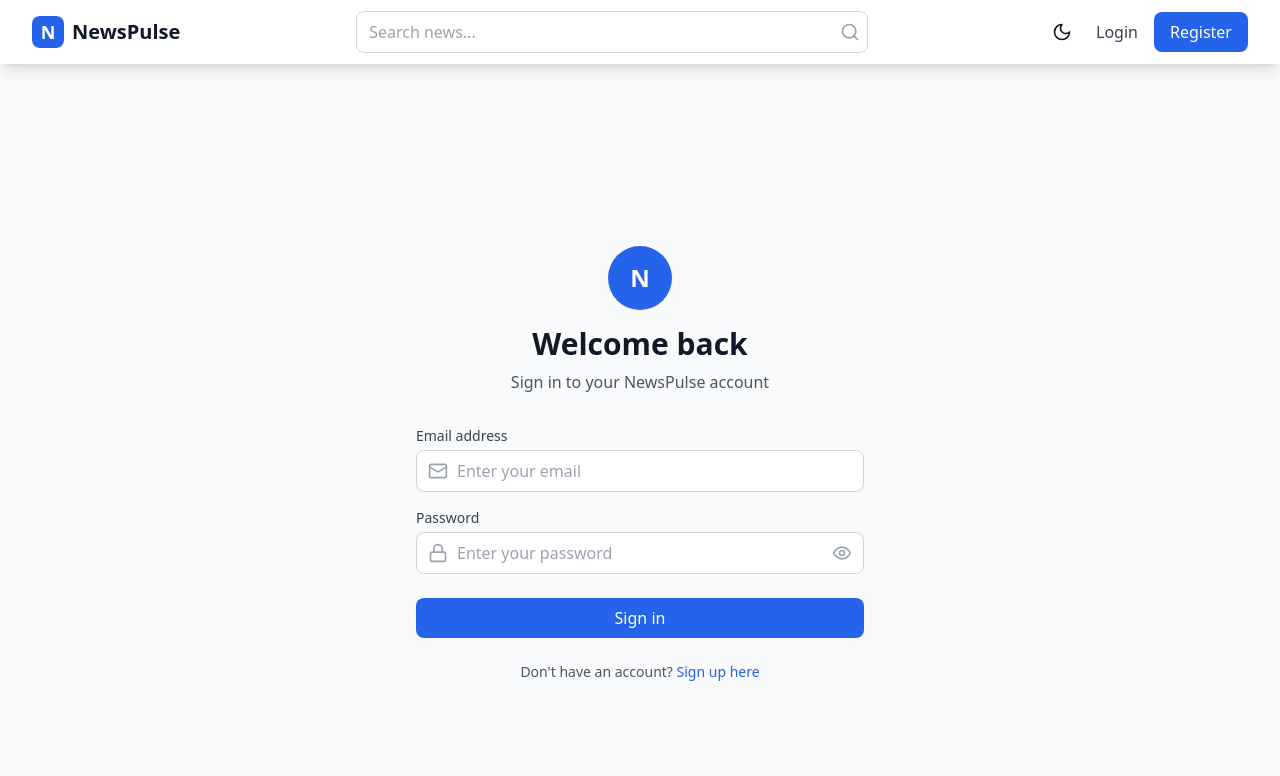
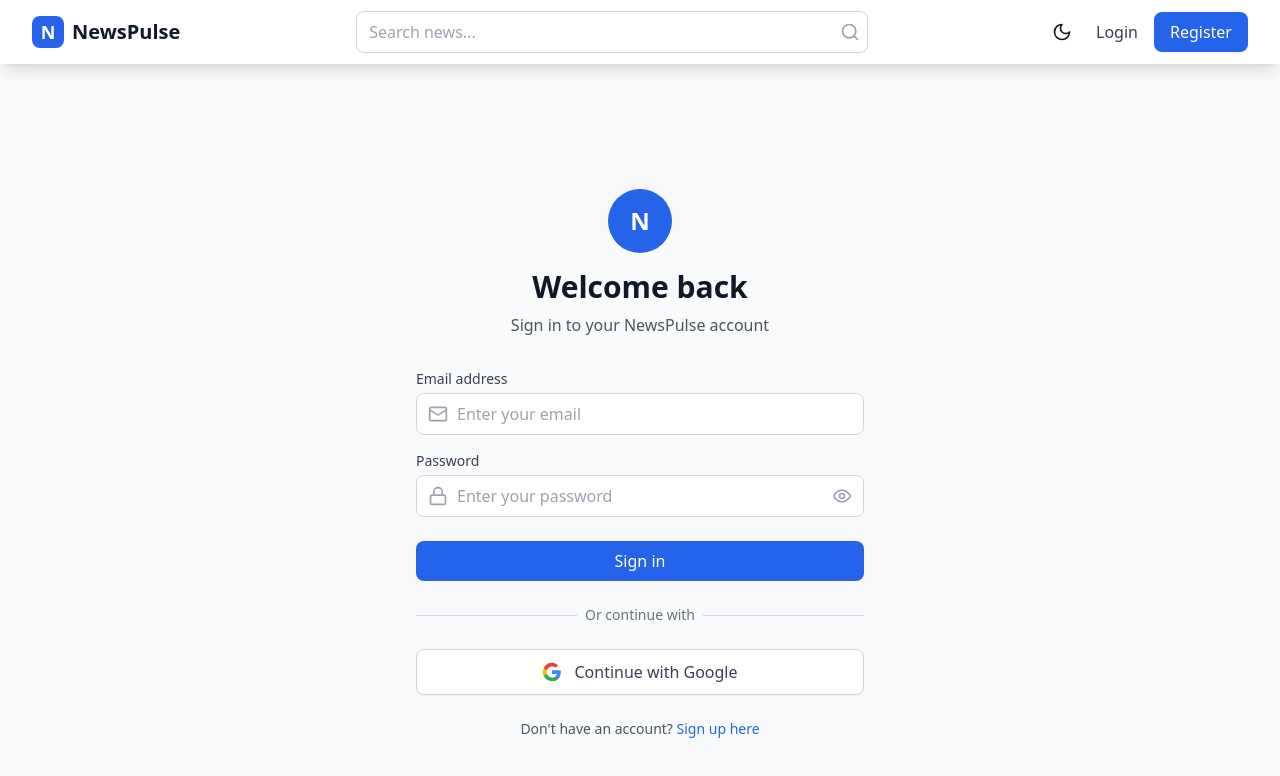
Before and after one commit to Himanshugulhane27/newspulse, a React (Vite) app in the folder frontend/: page /login in a window 1280 px wide. Shown: the top 776 px of the page. Built offline with nearby package versions, Linux system fonts and the light colour scheme; no server answers.

Commit message:
feat(ui): add 'Continue with Google' button to Login page

```diff
--- a/frontend/src/pages/Login.jsx
+++ b/frontend/src/pages/Login.jsx
@@ -139,6 +139,51 @@
             </button>
           </div>
 
+          {/* Divider */}
+          <div className="relative">
+            <div className="absolute inset-0 flex items-center">
+              <div className="w-full border-t border-gray-300 dark:border-gray-600"></div>
+            </div>
+            <div className="relative flex justify-center text-sm">
+              <span className="px-2 bg-gray-50 dark:bg-gray-900 text-gray-500 dark:text-gray-400">
+                Or continue with
+              </span>
+            </div>
+          </div>
+
+          {/* Google OAuth Button */}
+          <div>
+            <button
+              type="button"
+              onClick={() => {
+                const apiUrl = import.meta.env.VITE_API_URL || 'http://localhost:5001/api';
+                window.location.href = `${apiUrl}/auth/google`;
+              }}
+              className="w-full flex items-center justify-center gap-3 px-4 py-2.5 border border-gray-300 dark:border-gray-600 rounded-lg shadow-sm bg-white dark:bg-gray-800 text-gray-700 dark:text-gray-200 hover:bg-gray-50 dark:hover:bg-gray-700 transition-colors duration-200 font-medium"
+              id="google-login-btn"
+            >
+              <svg className="w-5 h-5" viewBox="0 0 24 24">
+                <path
+                  d="M22.56 12.25c0-.78-.07-1.53-.2-2.25H12v4.26h5.92a5.06 5.06 0 01-2.2 3.32v2.77h3.57c2.08-1.92 3.28-4.74 3.28-8.1z"
+                  fill="#4285F4"
+                />
+                <path
+                  d="M12 23c2.97 0 5.46-.98 7.28-2.66l-3.57-2.77c-.98.66-2.23 1.06-3.71 1.06-2.86 0-5.29-1.93-6.16-4.53H2.18v2.84C3.99 20.53 7.7 23 12 23z"
+                  fill="#34A853"
+                />
+                <path
+                  d="M5.84 14.09c-.22-.66-.35-1.36-.35-2.09s.13-1.43.35-2.09V7.07H2.18C1.43 8.55 1 10.22 1 12s.43 3.45 1.18 4.93l2.85-2.22.81-.62z"
+                  fill="#FBBC05"
+                />
+                <path
+                  d="M12 5.38c1.62 0 3.06.56 4.21 1.64l3.15-3.15C17.45 2.09 14.97 1 12 1 7.7 1 3.99 3.47 2.18 7.07l3.66 2.84c.87-2.6 3.3-4.53 6.16-4.53z"
+                  fill="#EA4335"
+                />
+              </svg>
+              Continue with Google
+            </button>
+          </div>
+
           <div className="text-center">
             <p className="text-sm text-gray-600 dark:text-gray-400">
               Don't have an account?{' '}
```
